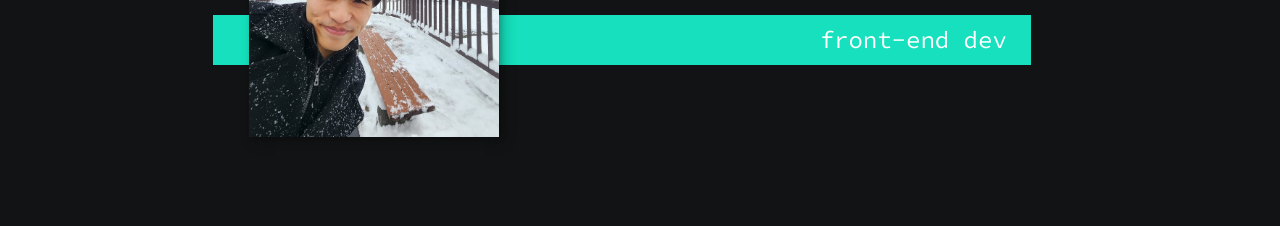
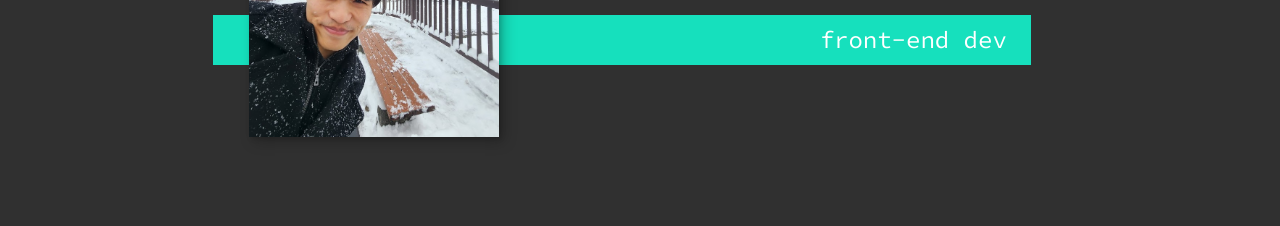
Before and after one commit to NKevintai16/github.io, a plain HTML site: page index.html in a window 1280 px wide. Shown: the part 322-548 px from the top of the page. Drawn offline with Linux system fonts and the light colour scheme.

Commit message:
Changed to dark

```diff
--- a/CSS/style.css
+++ b/CSS/style.css
@@ -44,7 +44,7 @@ html{
 
 
 body{
-    background: var(--clr-background);
+    background: var(--clr-dark);
     color: var(--clr-light);
     margin: 0;
     font-family: var(--ff-primary);
```
